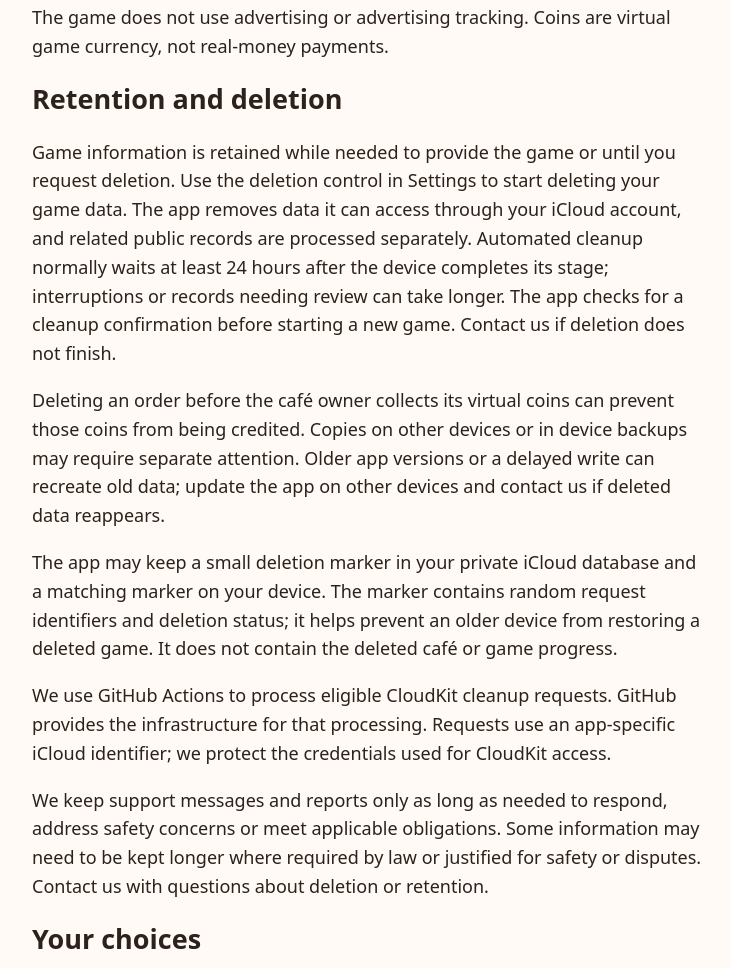
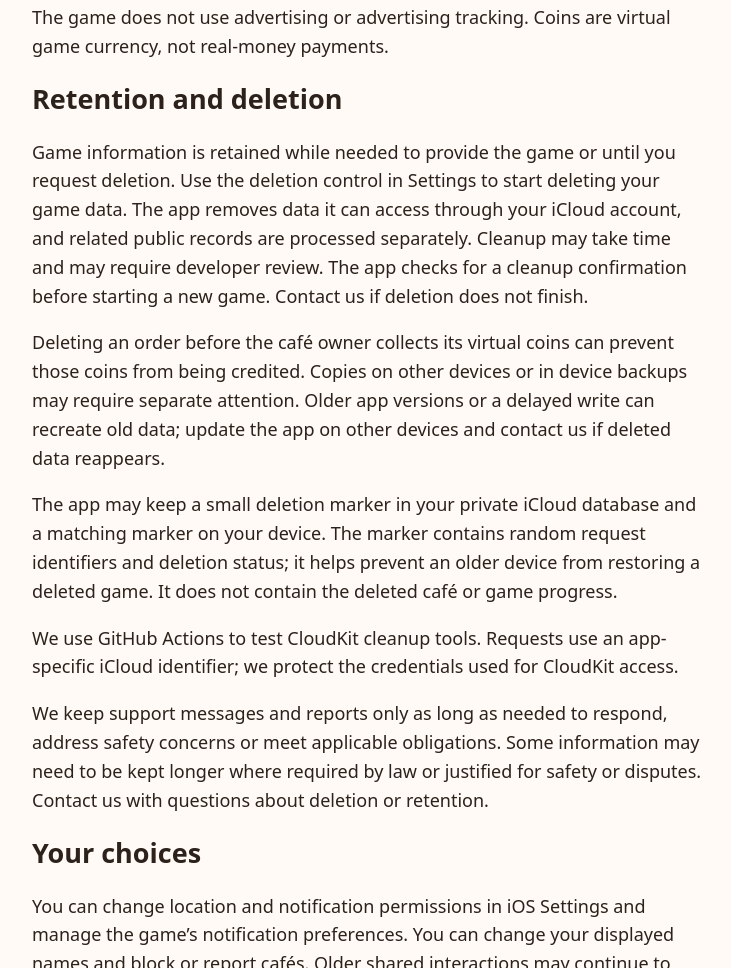
Before and after one commit to ulyanoffapps/my-coffee-spot-privacy, a plain HTML site: page privacy.html in a window 1280 px wide. Shown: the part 1282-2250 px from the top of the page, without its empty margins (272-1003 px from the left). Drawn offline with Linux system fonts and the light colour scheme.

Commit message:
Clarify deletion processing

```diff
--- a/privacy.html
+++ b/privacy.html
@@ -25,10 +25,10 @@
   <p>We use information to operate the game, display cafés, save progress, support visits and stickers, show city weather, send requested notifications, and respond to reports and support messages. Apple services used by the game include iCloud and CloudKit, Maps and geocoding, WeatherKit and Apple Push Notification service. Apple processes information under its own <a href="https://www.apple.com/legal/privacy/">privacy policy</a>.</p>
   <p>The game does not use advertising or advertising tracking. Coins are virtual game currency, not real-money payments.</p>
   <h2>Retention and deletion</h2>
-  <p>Game information is retained while needed to provide the game or until you request deletion. Use the deletion control in Settings to start deleting your game data. The app removes data it can access through your iCloud account, and related public records are processed separately. Automated cleanup normally waits at least 24 hours after the device completes its stage; interruptions or records needing review can take longer. The app checks for a cleanup confirmation before starting a new game. Contact us if deletion does not finish.</p>
+  <p>Game information is retained while needed to provide the game or until you request deletion. Use the deletion control in Settings to start deleting your game data. The app removes data it can access through your iCloud account, and related public records are processed separately. Cleanup may take time and may require developer review. The app checks for a cleanup confirmation before starting a new game. Contact us if deletion does not finish.</p>
   <p>Deleting an order before the café owner collects its virtual coins can prevent those coins from being credited. Copies on other devices or in device backups may require separate attention. Older app versions or a delayed write can recreate old data; update the app on other devices and contact us if deleted data reappears.</p>
   <p>The app may keep a small deletion marker in your private iCloud database and a matching marker on your device. The marker contains random request identifiers and deletion status; it helps prevent an older device from restoring a deleted game. It does not contain the deleted café or game progress.</p>
-  <p>We use GitHub Actions to process eligible CloudKit cleanup requests. GitHub provides the infrastructure for that processing. Requests use an app-specific iCloud identifier; we protect the credentials used for CloudKit access.</p>
+  <p>We use GitHub Actions to test CloudKit cleanup tools. Requests use an app-specific iCloud identifier; we protect the credentials used for CloudKit access.</p>
   <p>We keep support messages and reports only as long as needed to respond, address safety concerns or meet applicable obligations. Some information may need to be kept longer where required by law or justified for safety or disputes. Contact us with questions about deletion or retention.</p>
   <h2>Your choices</h2>
   <p>You can change location and notification permissions in iOS Settings and manage the game’s notification preferences. You can change your displayed names and block or report cafés. Older shared interactions may continue to show the name used when they were created until those records are removed.</p>
```
